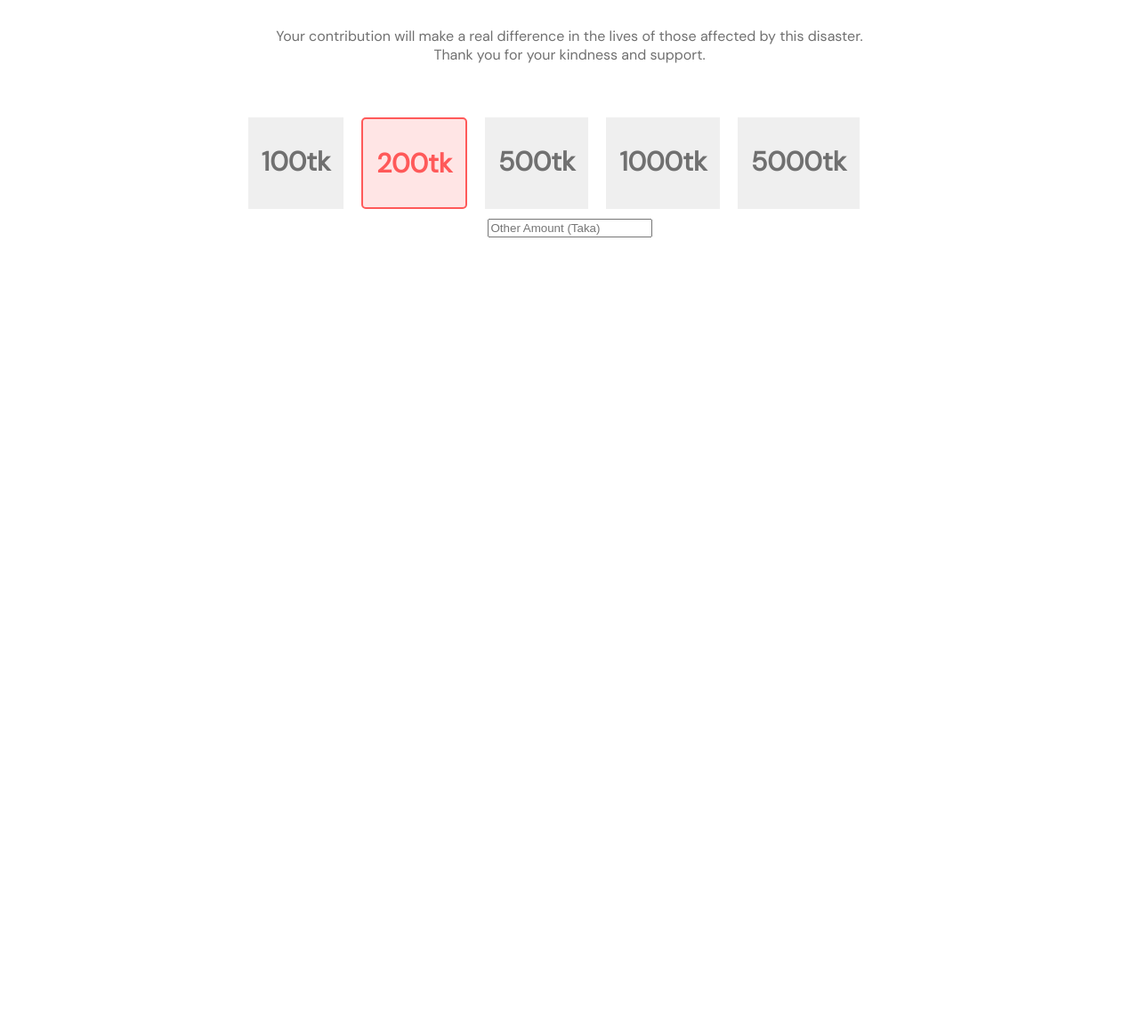
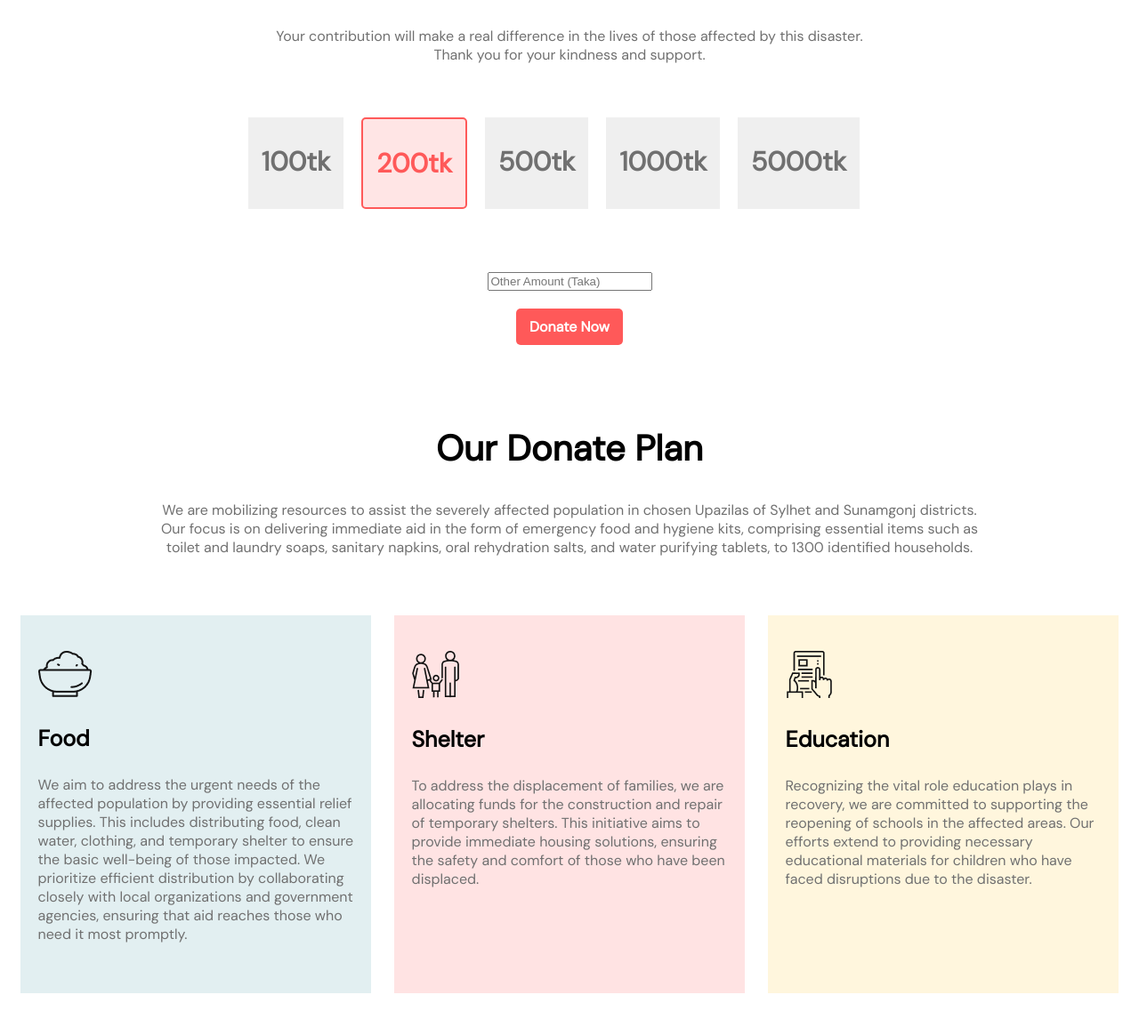
Before and after one commit to nowshin-sh/Donate-A1, a plain HTML site: page index.html in a window 1280 px wide. Shown: the part 733-1888 px from the top of the page at 89% size. Before the commit the page ends 1000 px from the top, so only its background shows below. Drawn offline with Linux system fonts and the light colour scheme.

Commit message:
Donation plan part added

```diff
--- a/index.html
+++ b/index.html
@@ -28,14 +28,58 @@
             you for
             your kindness and support.
         </p>
-        <div class="flex gray-col">
+        <div class="flex-donate-today gray-col">
             <a href="" class="amount">100tk</a>
             <a href="" id="selected-amount">200tk</a>
             <a href="" class="amount">500tk</a>
             <a href="" class="amount">1000tk</a>
             <a href="" class="amount">5000tk</a>
         </div>
-        <input type="text" placeholder="Other Amount (Taka)">
+        <input type="text" placeholder="Other Amount (Taka)"><br>
+        <div class="space">
+            <a href="" target="_blank" class="donate-button">Donate Now</a>
+        </div>
+    </section>
+    <section class="donation-plan-part">
+        <h2>Our Donate Plan</h2>
+        <p class="gray-col">
+            We are mobilizing resources to assist the severely affected population in chosen Upazilas of Sylhet and
+            Sunamgonj districts.<br> Our focus is on delivering immediate aid in the form of emergency food and hygiene
+            kits, comprising essential items such as<br> toilet and laundry soaps, sanitary napkins, oral rehydration
+            salts,
+            and water purifying tablets, to 1300 identified households.
+        </p>
+        <div class="flex-donation-plan">
+            <div class="plan bg-col-food">
+                <img src="images/food.png">
+                <h3>Food</h3>
+                <p class="gray-col">
+                    We aim to address the urgent needs of the affected population by providing essential relief
+                    supplies. This includes distributing food, clean water, clothing, and temporary shelter to ensure
+                    the basic well-being of those impacted. We prioritize efficient distribution by collaborating
+                    closely with local organizations and government agencies, ensuring that aid reaches those who need
+                    it most promptly.
+                </p>
+            </div>
+            <div class="plan bg-col-shelter">
+                <img src="images/shelter.png">
+                <h3>Shelter</h3>
+                <p class="gray-col">
+                    To address the displacement of families, we are allocating funds for the construction and repair of
+                    temporary shelters. This initiative aims to provide immediate housing solutions, ensuring the safety
+                    and comfort of those who have been displaced.
+                </p>
+            </div>
+            <div class="plan bg-col-edu">
+                <img src="images/Frame-1.png">
+                <h3>Education</h3>
+                <p class="gray-col">
+                    Recognizing the vital role education plays in recovery, we are committed to supporting the reopening
+                    of schools in the affected areas. Our efforts extend to providing necessary educational materials
+                    for children who have faced disruptions due to the disaster.
+                </p>
+            </div>
+        </div>
     </section>
 </body>
 
--- a/style.css
+++ b/style.css
@@ -41,12 +41,14 @@ h2 {
 
 .donate-today-part {
     text-align: center;
+    margin-bottom: 100px;
 }
 
-.flex {
+.flex-donate-today {
     display: flex;
     margin-top: 50px;
     margin-left: 21%;
+    margin-bottom: 60px;
 }
 
 .amount {
@@ -57,6 +59,10 @@ h2 {
     margin: 10px;
     padding: 30px 15px;
     background-color: #7070701c;
+}
+
+.space {
+    margin-top: 30px;
 }
 
 #selected-amount {
@@ -70,3 +76,37 @@ h2 {
     border: 2px solid #FF5959;
     border-radius: 5px;
 }
+
+.donation-plan-part {
+    text-align: center;
+}
+
+.flex-donation-plan {
+    display: flex;
+    margin-left: 10px;
+    margin-right: 10px;
+}
+
+h3 {
+    font-weight: 700;
+    font-size: 25px;
+}
+
+.plan {
+    margin: 50px 1%;
+    padding: 40px 20px;
+    text-align: left;
+    width: 30%;
+}
+
+.bg-col-food {
+    background-color: #4f9da629;
+}
+
+.bg-col-shelter {
+    background-color: #ff59592b;
+}
+
+.bg-col-edu {
+    background-color: #fff4d6cf;
+}
```
Also changed, not shown: images/Frame-1.png (added), images/food.png (added), images/shelter.png (added).
